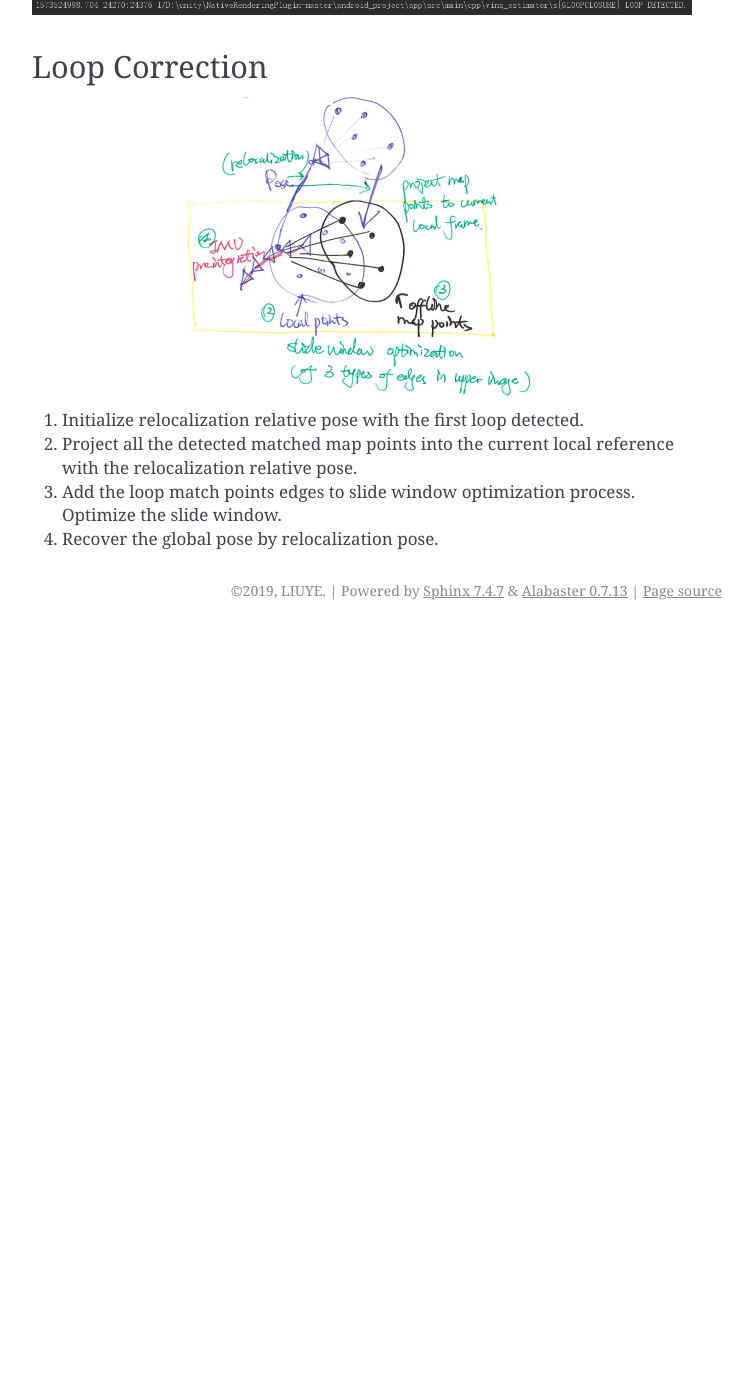
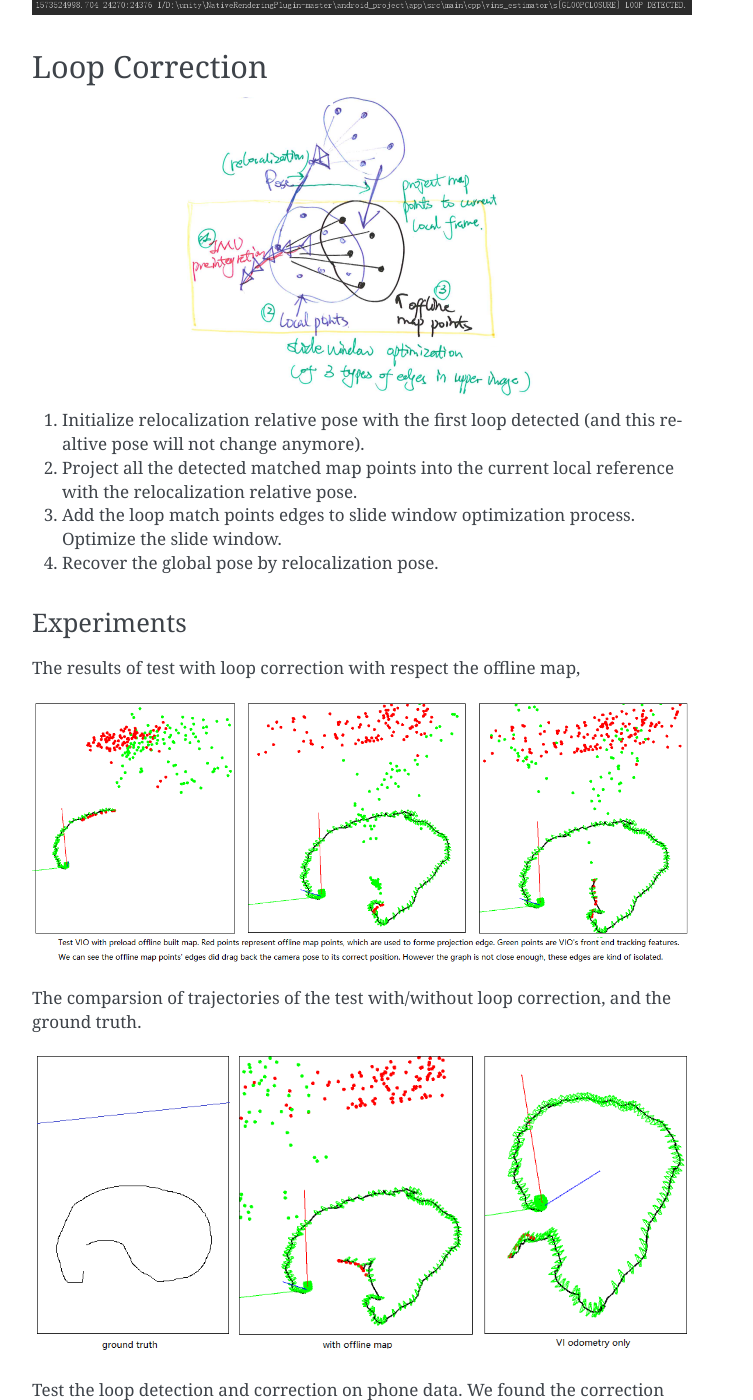
Before and after one commit to gggliuye/VIO, a Sphinx documentation site: the page built from docs/Gloopclosure/paper.rst, in a window 1280 px wide and 1400 px high, scrolled down 2018 px. Shown: the whole window, without its empty margins (388-1141 px from the left). Built offline with Sphinx 7.4.7, drawn with Linux system fonts in a browser that asks for light colours; before the commit the page ends 2648 px from its top, so only the background shows below that; some of the changed text lies outside the part shown.

Commit message:
Update paper.rst

```diff
--- a/docs/Gloopclosure/paper.rst
+++ b/docs/Gloopclosure/paper.rst
@@ -54,7 +54,22 @@ Loop Correction
 .. image:: loopcorrection.PNG
    :align: center
 
-1. Initialize relocalization relative pose with the first loop detected.
+1. Initialize relocalization relative pose with the first loop detected (and this realtive pose will not change anymore).
 2. Project all the detected matched map points into the current local reference with the relocalization relative pose.
 3. Add the loop match points edges to slide window optimization process. Optimize the slide window.
 4. Recover the global pose by relocalization pose.
+
+Experiments
+~~~~~~~~~~~~~~~
+
+The results of test with loop correction with respect the offline map,
+
+.. image:: loop1.png
+   :align: center
+
+The comparsion of trajectories of the test with/without loop correction, and the ground truth.
+
+.. image:: loop4.png
+   :align: center
+
+Test the loop detection and correction on phone data. We found the correction edges did help to have a better estimation. However the edges are too isolated from the other, these edges can only help to control one frame (and help others parameter indirectly). As a result, when the system fails too far, this looply coupled loop clousre cannot help the correct the system. In summary, we need a **Much tighter Optmization edge**.
```
